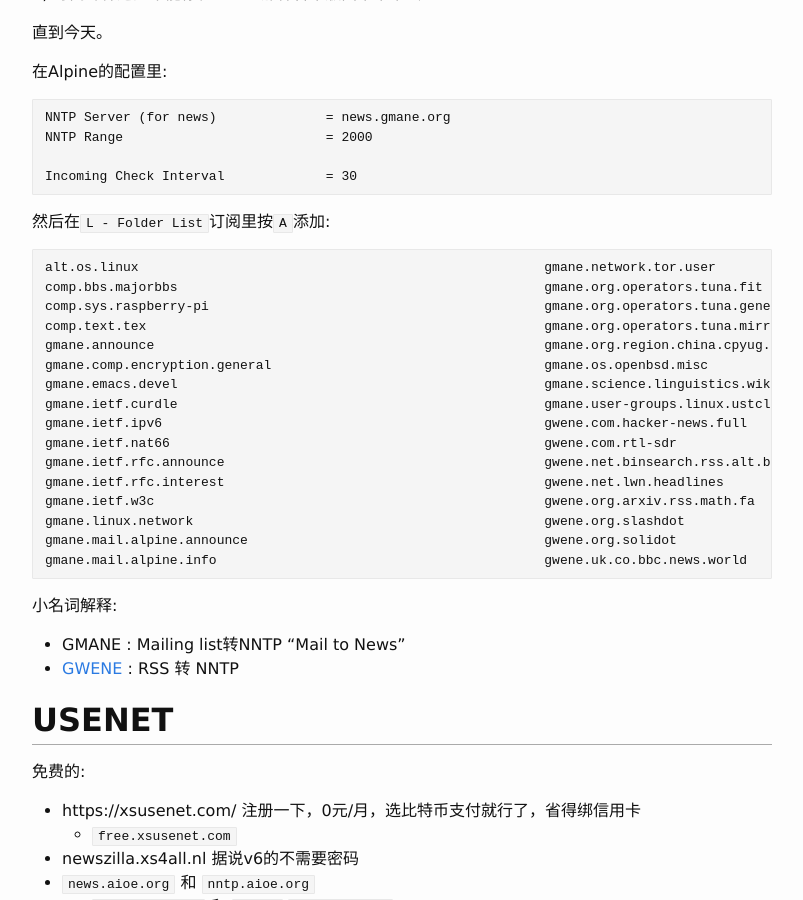
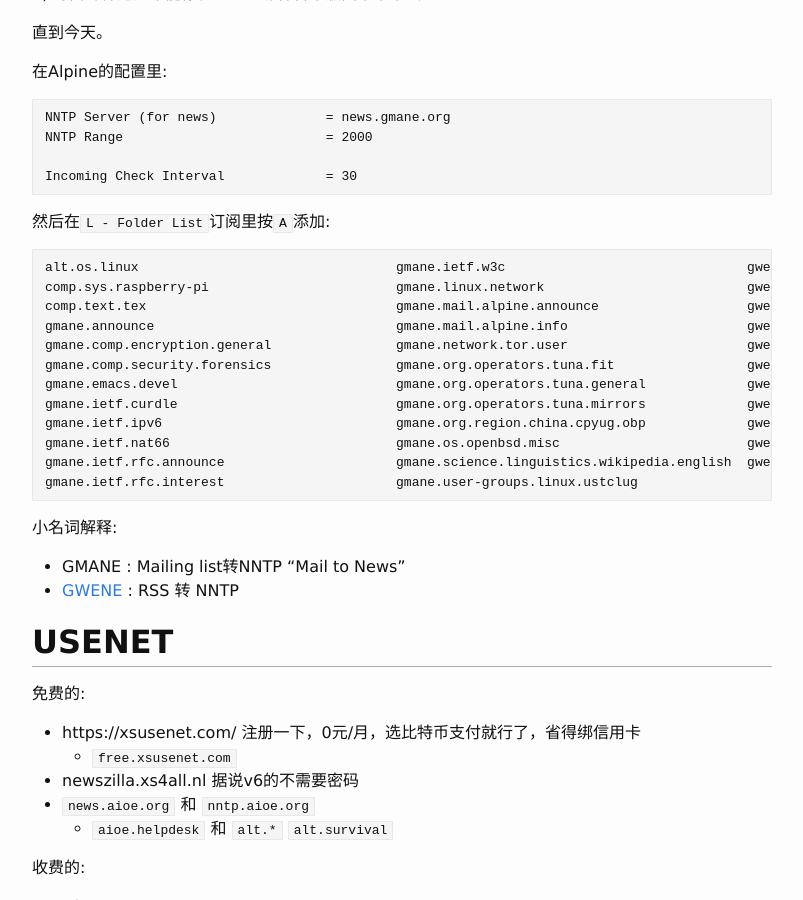
Before and after one commit to scateu/scateu.github.io, a Jekyll site: the page built from _posts/2018-01-05-nntp.md, in a window 1280 px wide and 900 px high, scrolled down 368 px. Shown: the whole window, without its empty margins (238-1041 px from the left). Built offline with Jekyll 4.4.1, drawn with Linux system fonts in a browser that asks for light colours; nearby versions of some CDN libraries; comment, search, counter and statistics services are not loaded.

Commit message:
2018年 1月10日 星期三 16时51分39秒 CST

````diff
--- a/_posts/2018-01-05-nntp.md
+++ b/_posts/2018-01-05-nntp.md
@@ -25,22 +25,18 @@
 然后在`L - Folder List`订阅里按`A`添加:
 
 ```
-alt.os.linux                                                    gmane.network.tor.user
-comp.bbs.majorbbs                                               gmane.org.operators.tuna.fit
-comp.sys.raspberry-pi                                           gmane.org.operators.tuna.general
-comp.text.tex                                                   gmane.org.operators.tuna.mirrors
-gmane.announce                                                  gmane.org.region.china.cpyug.obp
-gmane.comp.encryption.general                                   gmane.os.openbsd.misc
-gmane.emacs.devel                                               gmane.science.linguistics.wikipedia.english
-gmane.ietf.curdle                                               gmane.user-groups.linux.ustclug
-gmane.ietf.ipv6                                                 gwene.com.hacker-news.full
-gmane.ietf.nat66                                                gwene.com.rtl-sdr
-gmane.ietf.rfc.announce                                         gwene.net.binsearch.rss.alt.binaries.e-book
-gmane.ietf.rfc.interest                                         gwene.net.lwn.headlines
-gmane.ietf.w3c                                                  gwene.org.arxiv.rss.math.fa
-gmane.linux.network                                             gwene.org.slashdot
-gmane.mail.alpine.announce                                      gwene.org.solidot
-gmane.mail.alpine.info                                          gwene.uk.co.bbc.news.world
+alt.os.linux                                 gmane.ietf.w3c                               gwene.com.arstechnica
+comp.sys.raspberry-pi                        gmane.linux.network                          gwene.com.hacker-news.full
+comp.text.tex                                gmane.mail.alpine.announce                   gwene.com.rtl-sdr
+gmane.announce                               gmane.mail.alpine.info                       gwene.com.wired.wired
+gmane.comp.encryption.general                gmane.network.tor.user                       gwene.net.binsearch.rss.alt.binaries.e-book
+gmane.comp.security.forensics                gmane.org.operators.tuna.fit                 gwene.net.lwn.headlines
+gmane.emacs.devel                            gmane.org.operators.tuna.general             gwene.org.arxiv.computer.science
+gmane.ietf.curdle                            gmane.org.operators.tuna.mirrors             gwene.org.arxiv.rss.math.fa
+gmane.ietf.ipv6                              gmane.org.region.china.cpyug.obp             gwene.org.slashdot
+gmane.ietf.nat66                             gmane.os.openbsd.misc                        gwene.org.solidot
+gmane.ietf.rfc.announce                      gmane.science.linguistics.wikipedia.english  gwene.uk.co.bbc.news.world
+gmane.ietf.rfc.interest                      gmane.user-groups.linux.ustclug
 ```
 
 小名词解释:
````
